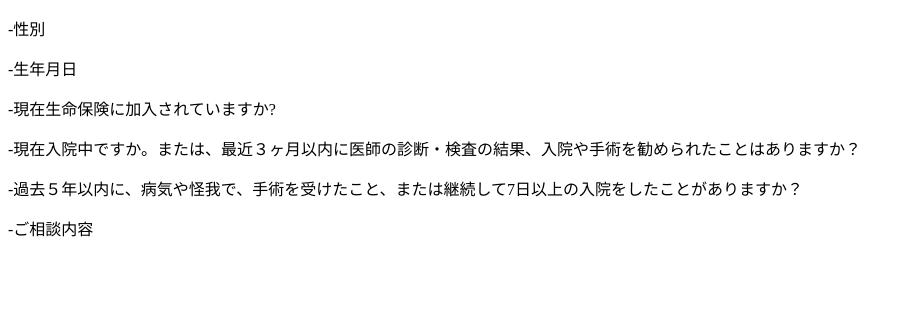
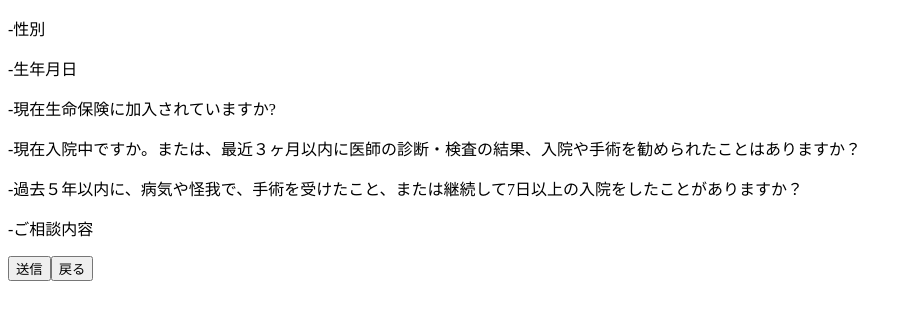
Before and after one commit to shouya31/form-app, a Vue app: page /confirmation in a window 1280 px wide. Shown: the top 320 px of the page, without its empty margins (0-912 px from the left). Built offline with nearby package versions, Linux system fonts and the light colour scheme.

Commit message:
ボタンの設置

```diff
--- a/src/components/modules/ConfirmationPage.vue
+++ b/src/components/modules/ConfirmationPage.vue
@@ -24,6 +24,8 @@
       <p>-ご相談内容</p>
       <p>{{ writeText }}</p>
     </div>
+    <button>送信</button>
+    <button @click="$router.go(-1)">戻る</button>
   </div>
 </template>
 
```
